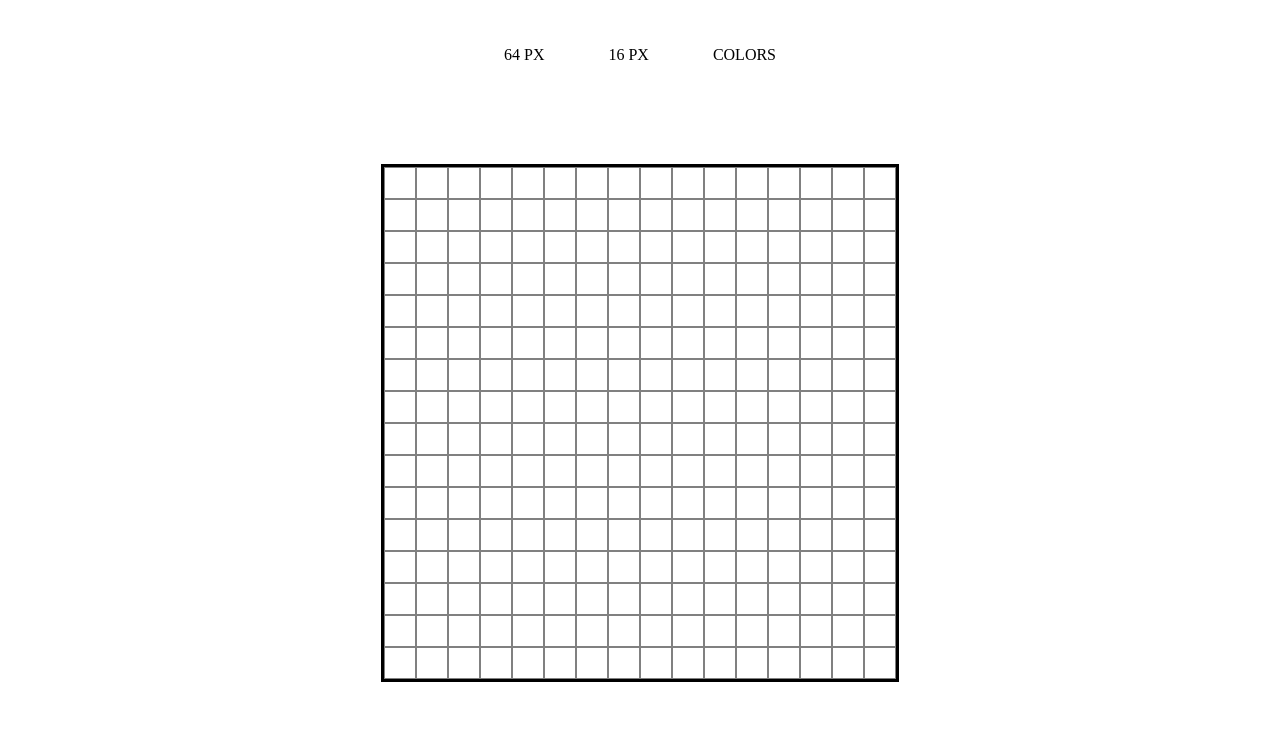
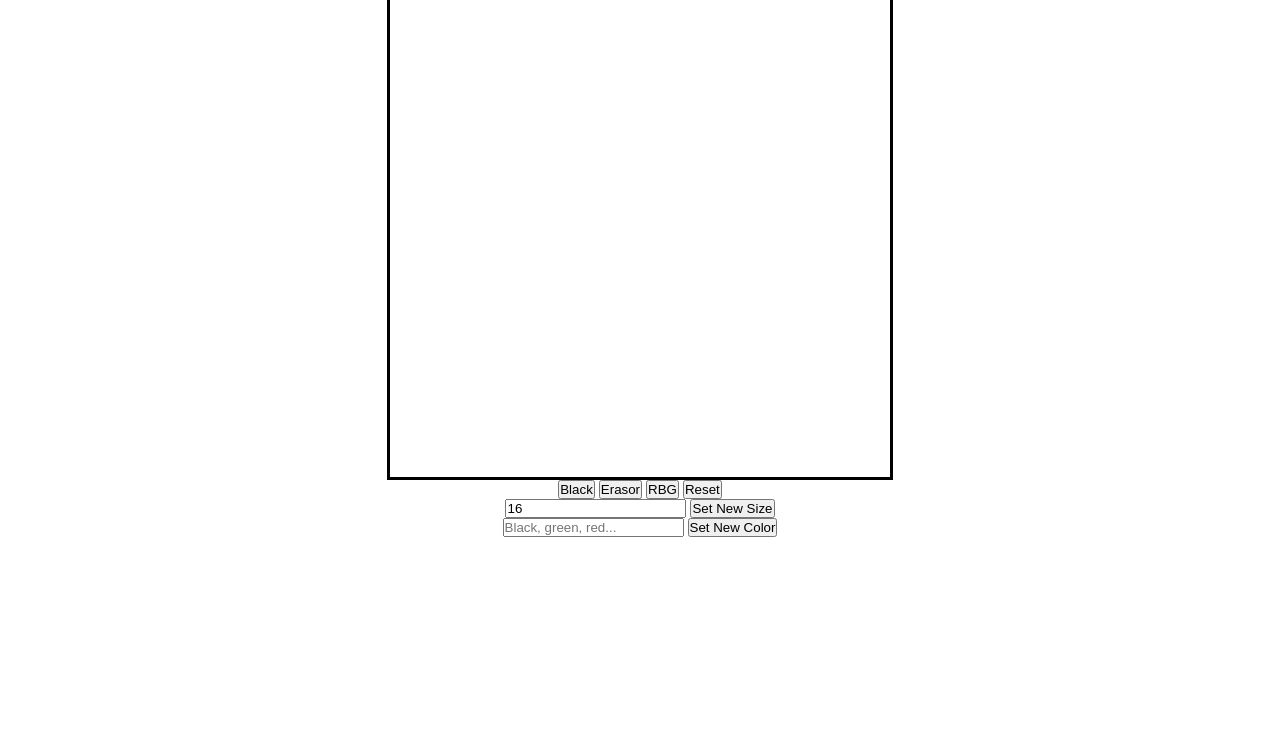
Before and after one commit to elfamosodemon/etch-a-sketch, a plain HTML site: page index.html in a window 1280 px wide. Shown: the part 63-800 px from the top of the page. Drawn offline with Linux system fonts and the light colour scheme.

Commit message:
now user can choose grid size and brush color

```diff
--- a/css/style.css
+++ b/css/style.css
@@ -1,49 +1,21 @@
 * {
+    padding: 0;
     margin: 0;
-    padding: 0;
-    box-sizing: border-box;
 }
 
-header {
-    padding: 10px;
+header>h1 {
     text-align: center;
-    border: 1px solid black;
+}
+
+.container {
+    display: flex;
+    flex-direction: column;
+    align-items: center;
 }
 
 .grid {
-    margin-top: 100px;
-    display: flex;
-    justify-content: center;
-}
-
-.container {
-    font-size: 0;
-    background: aliceblue;
-    width: 518px;
-    height: 518px;
+    width: 500px;
+    height: 500px;
+    display: grid;
     border: 3px solid black;
 }
-
-.box {
-    display: inline-block;
-    width: 32px;
-    height: 32px;
-    background: white;
-    border: 1px solid grey;
-}
-
-.boxTransform {
-    width: 8px;
-    height: 8px;
-}
-
-.colorChange {
-    background: black;
-}
-
-.buttons {
-    margin-top: 50px;
-    display: flex;
-    justify-content: center;
-    gap: 64px;
-}
--- a/index.html
+++ b/index.html
@@ -12,15 +12,29 @@
 
 <body>
     <header>
-        <h1>ETCH A SKETCH</h1>
+        <h1>Etch a Sketch</h1>
     </header>
-    <div class="buttons">
-        <div class="grid_64">64 PX</div>
-        <div class="grid_16">16 PX</div>
-        <div class="colors">COLORS</div>
-    </div>
-    <div class="grid">
-        <div class="container">
+    <div class="container">
+        <div class="grid"></div>
+        <div class="buttons">
+            <button class="blackButton" onclick="newColor('black')">
+                Black
+              </button>
+            <button class="erasorButton" onclick="newColor('white')">
+                Erasor
+              </button>
+            <button class="randomButton" onclick="newColor('random')">
+                RBG
+              </button>
+            <button onclick="resetGrid()">Reset</button>
+        </div>
+        <div>
+            <input type="text" placeholder="greater than 2, less than 100" value="16" onchange="newGridSize(this.value)" />
+            <button>Set New Size</button>
+        </div>
+        <div>
+            <input type="text" placeholder="Black, green, red..." onchange="newColor(this.value)" />
+            <button>Set New Color</button>
         </div>
     </div>
     <script type="text/javascript" src="script.js"></script>
--- a/script.js
+++ b/script.js
@@ -1,46 +1,48 @@
-const container = document.querySelector('.container');
-const grid_64 = document.querySelector('.grid_64');
-const grid_16 = document.querySelector('.grid_16');
+let color = 'black';
 
+function makeGrid(size) {
+    let grid = document.querySelector('.grid');
+    let box = grid.querySelectorAll('div');
+    box.forEach((div) => div.remove());
+    grid.style.gridTemplateColumns = `repeat(${size}, 1fr)`;
+    grid.style.gridTemplateRows = `repeat(${size}, 1fr)`;
 
-function makeGrid(a, b) {
-    for (let i = 0; i < a * b; i++) {
-        const grid_div = document.createElement('div');
-        grid_div.classList.toggle('box');
-        grid_div.setAttribute('id', 'grids')
-        container.appendChild(grid_div);
-        if (a != 16 && b != 16) {
-            grid_div.classList.toggle('boxTransform');
+    let total = size * size;
+    for (let i = 0; i < total; i++) {
+        let box = document.createElement('div');
+        box.addEventListener('mouseover', (colorChange));
+        box.style.backgroundColor = 'white';
+        grid.insertAdjacentElement("beforeend", box);
 
-        }
     }
 }
 
-function colorChange() {
-    const grid_div = document.querySelectorAll('.box');
-    grid_div.forEach(grid_div => grid_div.addEventListener('mouseover', function(e) {
-        grid_div.classList.add('colorChange')
-    }));
+makeGrid(16);
+
+function newGridSize(input) {
+    if (input >= 2 && input <= 100) {
+        makeGrid(input);
+    } else {
+        console.log("greater than 2, less than 100")
+    }
 
 }
 
-function changeGrid() {
-    grid_64.addEventListener('click', function() {
-        document.querySelectorAll('.box').forEach(e => e.remove())
-        makeGrid(64, 64)
-        colorChange()
+function colorChange() {
+    if (color === 'random') {
+        this.style.backgroundColor = `hsl(${Math.random() * 360}, 100%, 50%)`;
+    } else {
+        this.style.backgroundColor = color;
+    }
+}
 
-    });
-    grid_16.addEventListener('click', function() {
-        document.querySelectorAll('.box').forEach(e => e.remove())
-        makeGrid(16, 16)
-        colorChange()
-    });
+function newColor(choice) {
+    color = choice;
+}
+
+function resetGrid() {
+    let grid = document.querySelector('.grid');
+    let box = grid.querySelectorAll('div');
+    box.forEach((div) => div.style.backgroundColor = 'white');
 
 }
-
-
-
-changeGrid()
-makeGrid(16, 16)
-colorChange()
```
